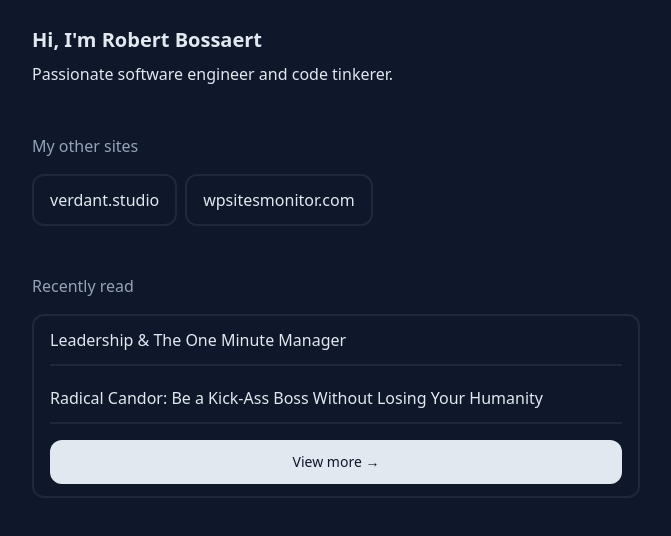
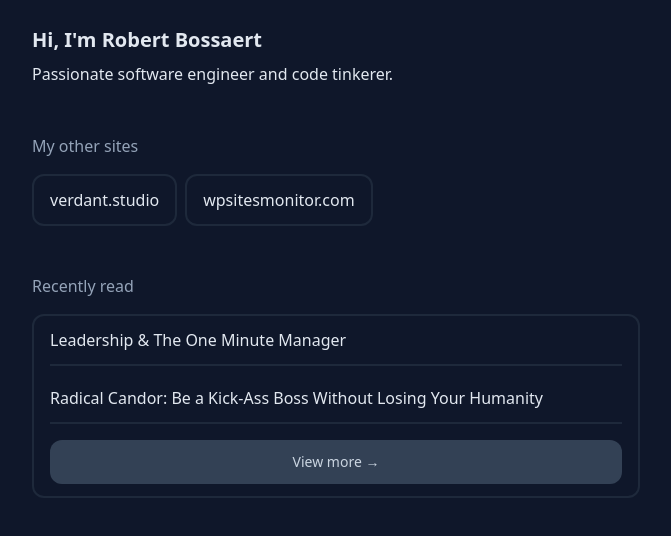
Before and after one commit to robertbossaert/robertbossaert.github.io, an Eleventy site: page src/index.liquid in a window 1280 px wide. Shown: the part 134-670 px from the top of the page, without its empty margins (304-975 px from the left). Built offline with nearby package versions, Linux system fonts and the light colour scheme; Eleventy itself is replaced by a stand-in of ours; files that its build step writes are made by us from their sources.

Commit message:
(feat): change button color

```diff
--- a/src/index.liquid
+++ b/src/index.liquid
@@ -38,7 +38,7 @@ description: "Passionate software engineer and code tinkerer."
                     </li>
                 {% endfor %}
             </ul>
-            <a href="/recently-read" class="bg-slate-200 block hover:bg-slate-300 p-3 rounded-xl text-center text-slate-900 text-sm w-full">
+            <a href="/recently-read" class="bg-slate-700 block hover:bg-slate-800 p-3 rounded-xl text-center text-slate-300 text-sm w-full">
                 View more &rarr;
             </a>
         </div>
```
